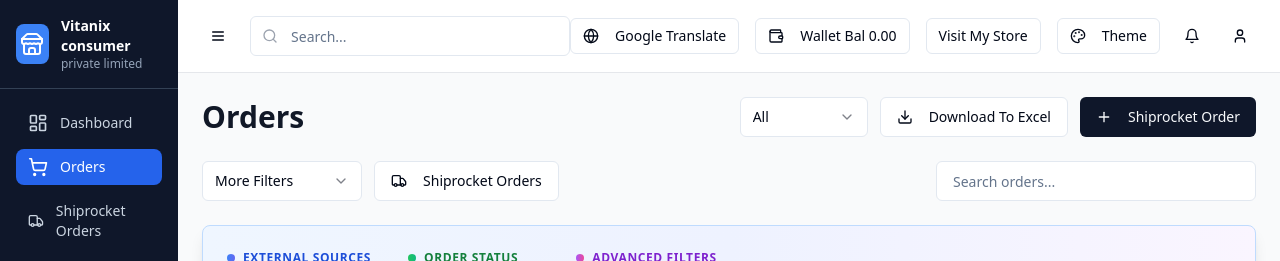
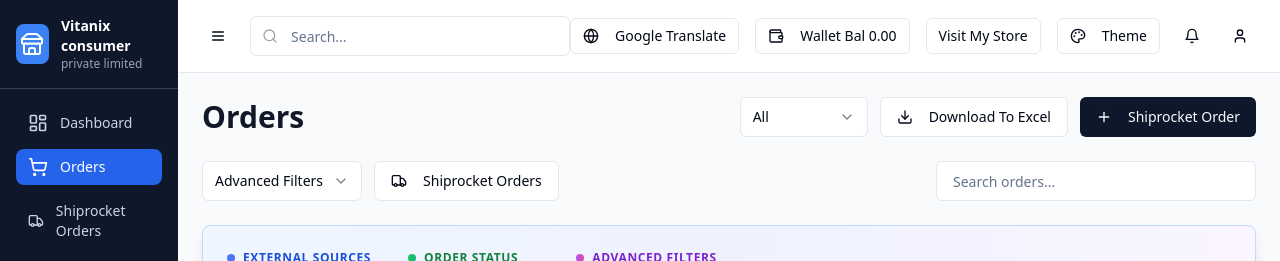
Before and after one commit to krishnan-naranapatty/zupain-storefront-hub, a React (Vite) app: page /orders in a window 1280 px wide. Shown: the top 261 px of the page. Built offline with nearby package versions, Linux system fonts and the light colour scheme.

Commit message:
Refactor: Position Shiprocket button
Position the "Shiprocket Orders" button next to the "Advanced Filters" dropdown in the orders header.

```diff
--- a/src/components/OrdersHeader.tsx
+++ b/src/components/OrdersHeader.tsx
@@ -46,7 +46,7 @@ const OrdersHeader = ({ showShiprocketOrders = false, onToggleShiprocketOrders }
               <SelectValue />
             </SelectTrigger>
             <SelectContent>
-              <SelectItem value="more-filters">More Filters</SelectItem>
+              <SelectItem value="more-filters">Advanced Filters</SelectItem>
               <SelectItem value="status">Status</SelectItem>
               <SelectItem value="date">Date Range</SelectItem>
               <SelectItem value="amount">Amount</SelectItem>
```
